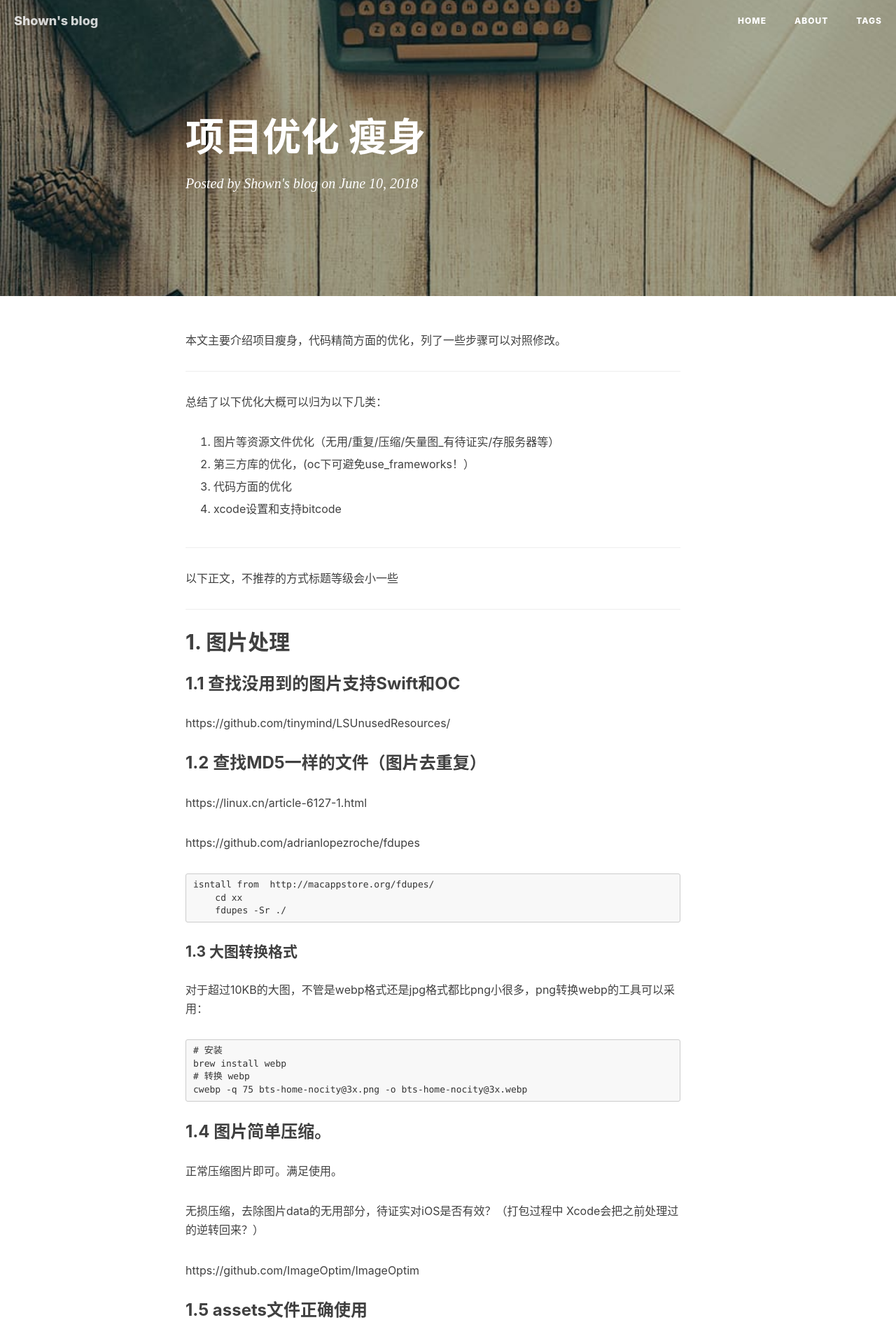
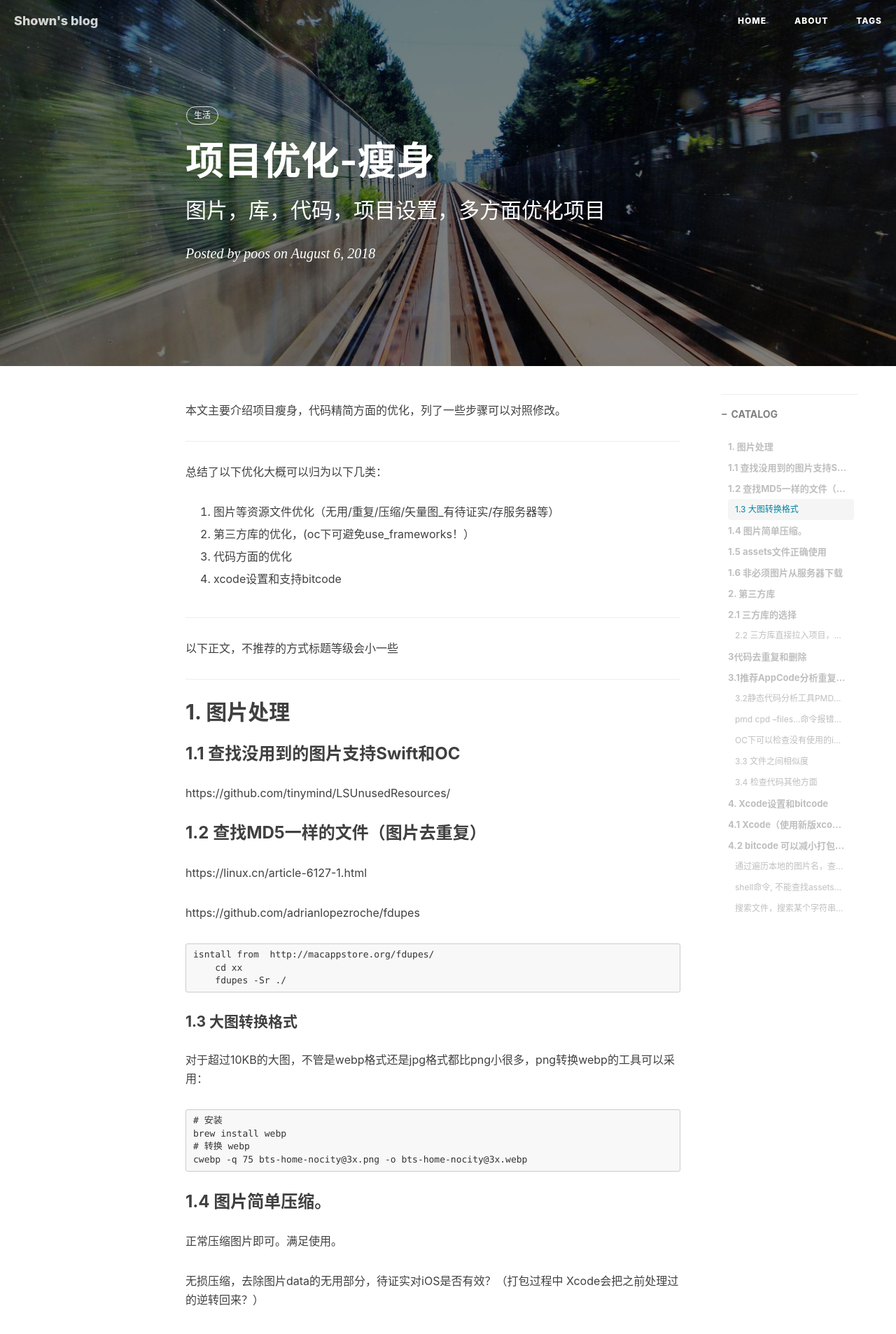
Before and after one commit to poos/poos.github.io, a Jekyll site: the page built from _posts/2018-06-10-项目优化-瘦身.markdown, in a window 1280 px wide. Shown: the top 1906 px of the page at 70% size. Built offline with Jekyll 4.4.1, drawn with Linux system fonts in a browser that asks for light colours; nearby versions of some CDN libraries; our own code applies the rules of GitHub Pages for plain Markdown files; comment, search, counter and statistics services are not loaded; some of the changed text lies outside the part shown.

Commit message:
Update 2018-06-10-项目优化-瘦身.markdown

```diff
--- a/_posts/2018-06-10-项目优化-瘦身.markdown
+++ b/_posts/2018-06-10-项目优化-瘦身.markdown
@@ -1,3 +1,15 @@
+---
+layout:     post                       # 使用的布局（不需要改）
+title:      项目优化-瘦身                # 标题
+subtitle:   图片，库，代码，项目设置，多方面优化项目    #副标题
+date:       2018-08-06                 # 时间
+author:     poos                         # 作者
+header-img: img/post-bg-2015.jpg     #这篇文章标题背景图片
+catalog: true                         # 是否归档
+tags:                                #标签
+- 生活
+---
+
 
 本文主要介绍项目瘦身，代码精简方面的优化，列了一些步骤可以对照修改。
 
```
